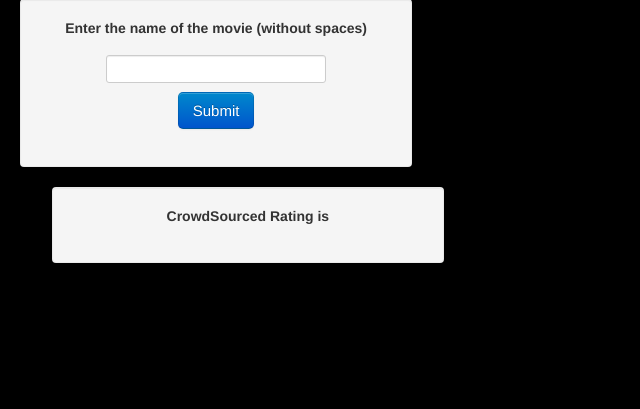
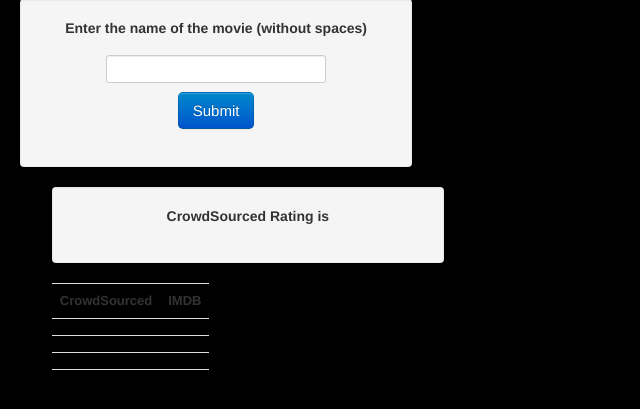
Before and after one commit to pandaops/hackU, a Django app: page / in a window 1280 px wide. Shown: the part 61-470 px from the top of the page, without its empty margins (0-640 px from the left). Run offline with Django 3.2, Linux system fonts and the light colour scheme; lists and menus that the app fills with data are empty.

Commit message:
Some more changes

```diff
--- a/YhackU/templates/home.html
+++ b/YhackU/templates/home.html
@@ -18,4 +18,26 @@
     </center>
 </div>
 </div>
+<table class='table span3'>
+    <tr><th>CrowdSourced</th>
+        <th>IMDB</th>
+    </tr>
+    <tr>
+        <td></td>
+        <td></td>
+    </tr>
+
+    <tr>
+        <td></td>
+        <td></td>
+    </tr>
+    <tr>
+        <td></td>
+        <td></td>
+    </tr>
+    <tr>
+        <td></td>
+        <td></td>
+    </tr>
+</table>
 {% endblock %}
```
